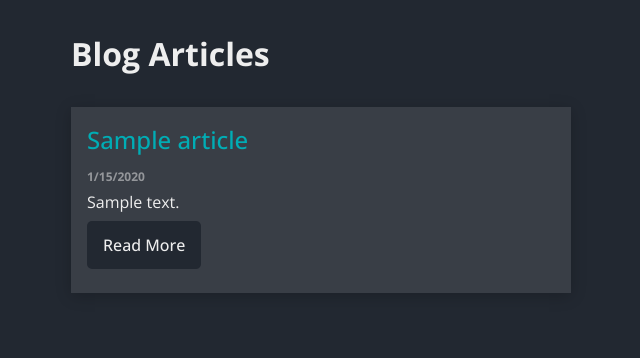
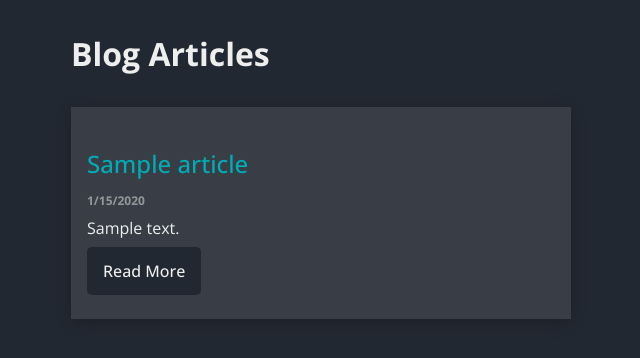
Before and after one commit to nikhilsnayak3473/blog.nikhilsnayak3473, a Node server app: page / in a window 1280 px wide. Shown: the top 358 px of the page, without its empty margins (57-697 px from the left). Run offline with Node 20, Linux system fonts and the light colour scheme; tables that the repository leaves empty hold one stand-in row (values such as "Sample post"); some libraries are stand-ins or nearby versions.

Commit message:
Fixed styles

```diff
--- a/public/css/style.css
+++ b/public/css/style.css
@@ -108,3 +108,12 @@ h1 {
 .content {
   margin-top: 1em;
 }
+
+h2 {
+  margin-top: 1em;
+  color: var(--color-secondary);
+}
+
+p {
+  margin-top: 0.5em;
+}
```
